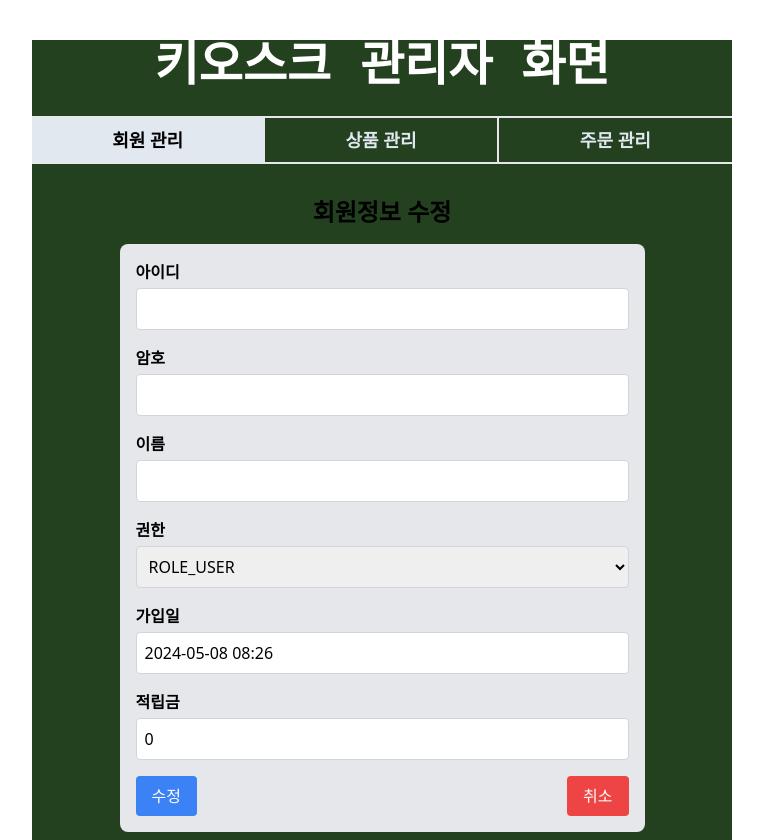
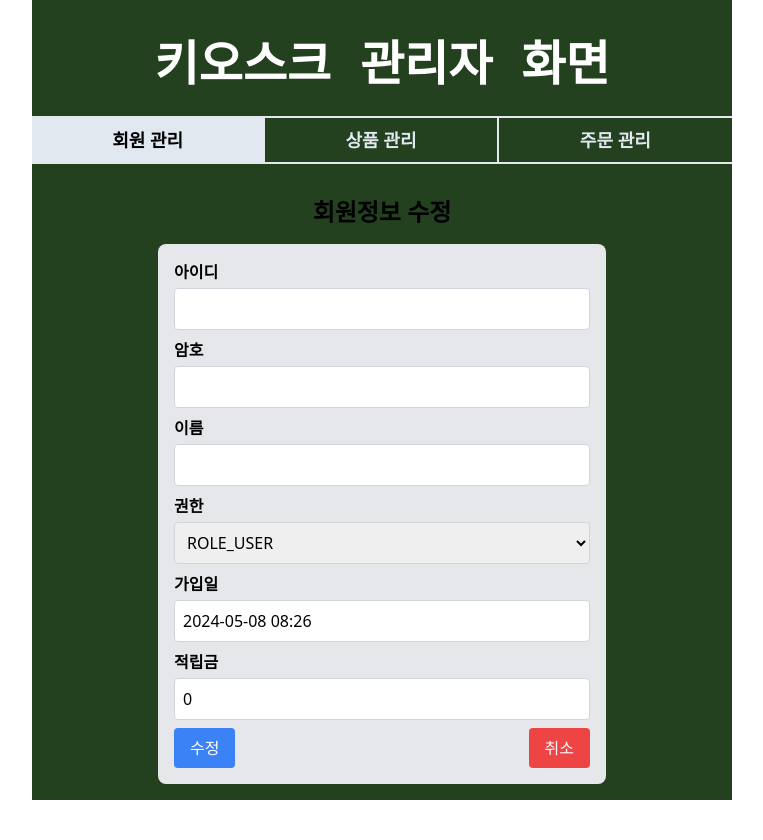
Before and after one commit to hanaro-kiosk/mcdonald_kiosk_frontend, a React (Vite) app: page /admin/user/1 in a window 1280 px wide. Shown: the whole page, without its empty margins (258-1021 px from the left). After the commit the page ends 800 px from the top, so only its background shows below. Built offline with nearby package versions, Linux system fonts and the light colour scheme; no server answers.

Commit message:
refactor: 수정 화면 사이즈 조정

```diff
--- a/src/index.css
+++ b/src/index.css
@@ -11,5 +11,5 @@ body {
 #root {
     max-width: 700px;
     height: 100vh;
-    /* overflow: hidden; */
+    overflow: hidden;
 }
--- a/src/pages/AdminUserUpdate/index.tsx
+++ b/src/pages/AdminUserUpdate/index.tsx
@@ -86,10 +86,10 @@ export const AdminUserUpdate = () => {
     }, []);
 
     return (
-        <div className='flex flex-col items-center mt-8'>
+        <div className='flex flex-col items-center mt-8 w-full max-w-md mx-auto'>
             <h2 className='text-2xl font-semibold mb-4'>회원정보 수정</h2>
-            <div className='w-3/4 bg-gray-200 rounded-lg p-4'>
-                <div className='mb-4'>
+            <div className='w-full bg-gray-200 rounded-lg p-4'>
+                <div className='mb-2'>
                     <label className='block font-bold mb-1'>아이디</label>
                     <input
                         type='text'
@@ -103,7 +103,7 @@ export const AdminUserUpdate = () => {
                         className='w-full border border-gray-300 rounded p-2'
                     />
                 </div>
-                <div className='mb-4'>
+                <div className='mb-2'>
                     <label className='block font-bold mb-1'>암호</label>
                     <input
                         type='text'
@@ -117,7 +117,7 @@ export const AdminUserUpdate = () => {
                         className='w-full border border-gray-300 rounded p-2'
                     />
                 </div>
-                <div className='mb-4'>
+                <div className='mb-2'>
                     <label className='block font-bold mb-1'>이름</label>
                     <input
                         type='text'
@@ -131,7 +131,7 @@ export const AdminUserUpdate = () => {
                         className='w-full border border-gray-300 rounded p-2'
                     />
                 </div>
-                <div className='mb-4'>
+                <div className='mb-2'>
                     <label className='block font-bold mb-1'>권한</label>
                     <select
                         value={editedUser.userRole}
@@ -147,8 +147,7 @@ export const AdminUserUpdate = () => {
                         <option value='ROLE_ADMIN'>ROLE_ADMIN</option>
                     </select>
                 </div>
-
-                <div className='mb-4'>
+                <div className='mb-2'>
                     <label className='block font-bold mb-1'>가입일</label>
                     <input
                         type='text'
@@ -161,8 +160,7 @@ export const AdminUserUpdate = () => {
                         readOnly
                     />
                 </div>
-
-                <div className='mb-4'>
+                <div className='mb-2'>
                     <label className='block font-bold mb-1'>적립금</label>
                     <input
                         type='number'
```
